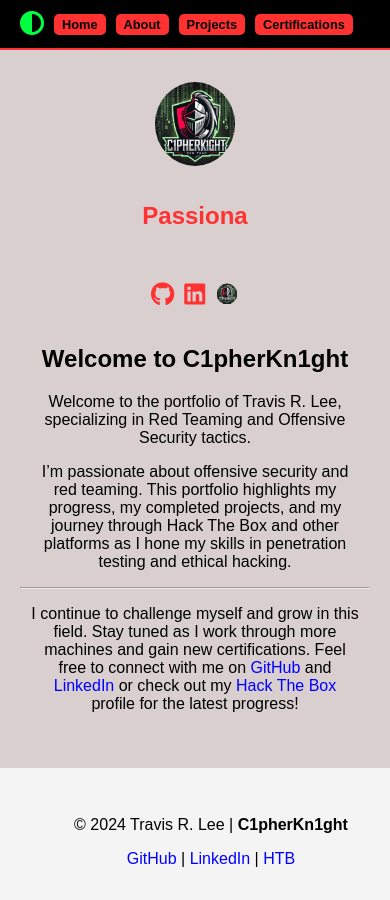
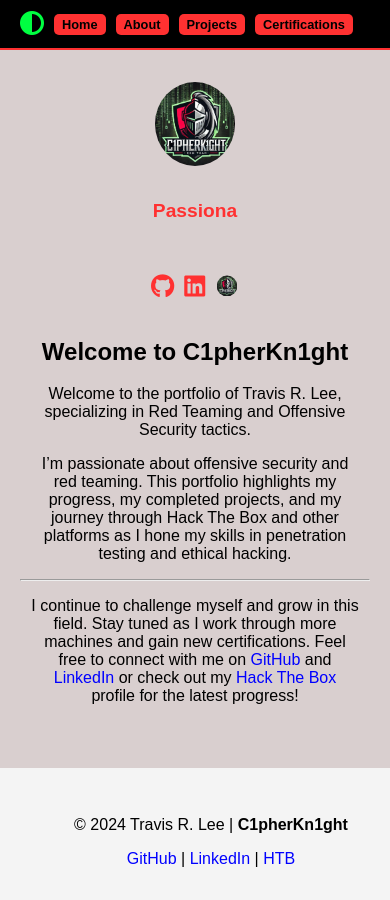
Before and after one commit to Travrl12/travrl12.github.io, a Jekyll site: the page built from index.markdown, in a window 390 px wide. Built offline with Jekyll 4.4.1, drawn with Linux system fonts in a browser that asks for light colours.

Commit message:
Update main.css

```diff
--- a/assets/css/main.css
+++ b/assets/css/main.css
@@ -327,3 +327,20 @@
         padding: 20px 15px;
     }
 }
+/* Intro Text Styling */
+#intro-text {
+    font-size: 1.5rem; /* Adjust font size as desired */
+    color: inherit;
+    min-height: 60px; /* Set a height to accommodate two lines comfortably */
+    line-height: 1.4; /* Adjust line spacing for readability */
+    text-align: center;
+    overflow-wrap: break-word; /* Ensures text wraps within the container */
+}
+
+/* Responsive adjustments for smaller screens */
+@media (max-width: 600px) {
+    #intro-text {
+        font-size: 1.2rem; /* Slightly smaller font for mobile */
+        min-height: 80px; /* Increase height to fit wrapped text on mobile */
+    }
+}
```
